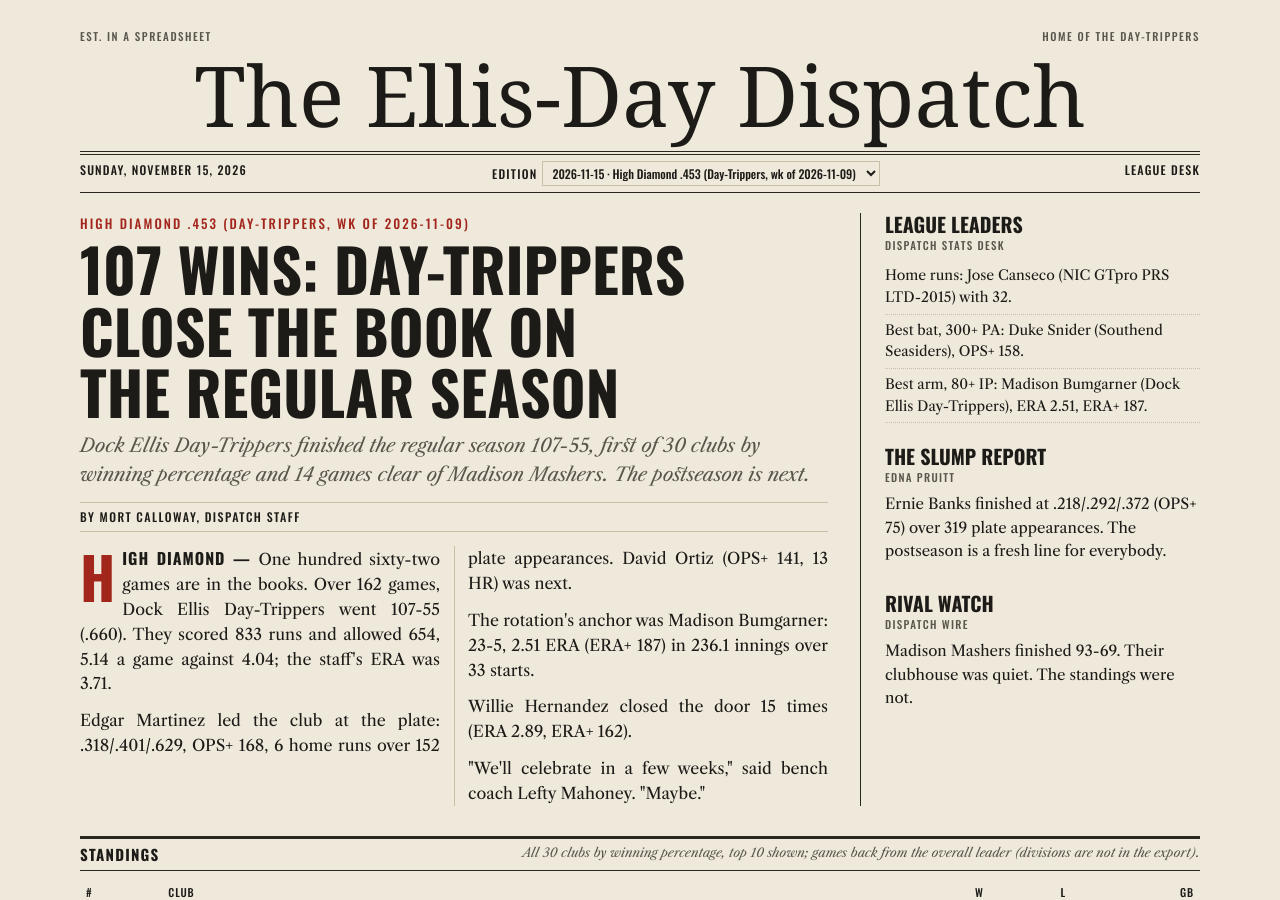
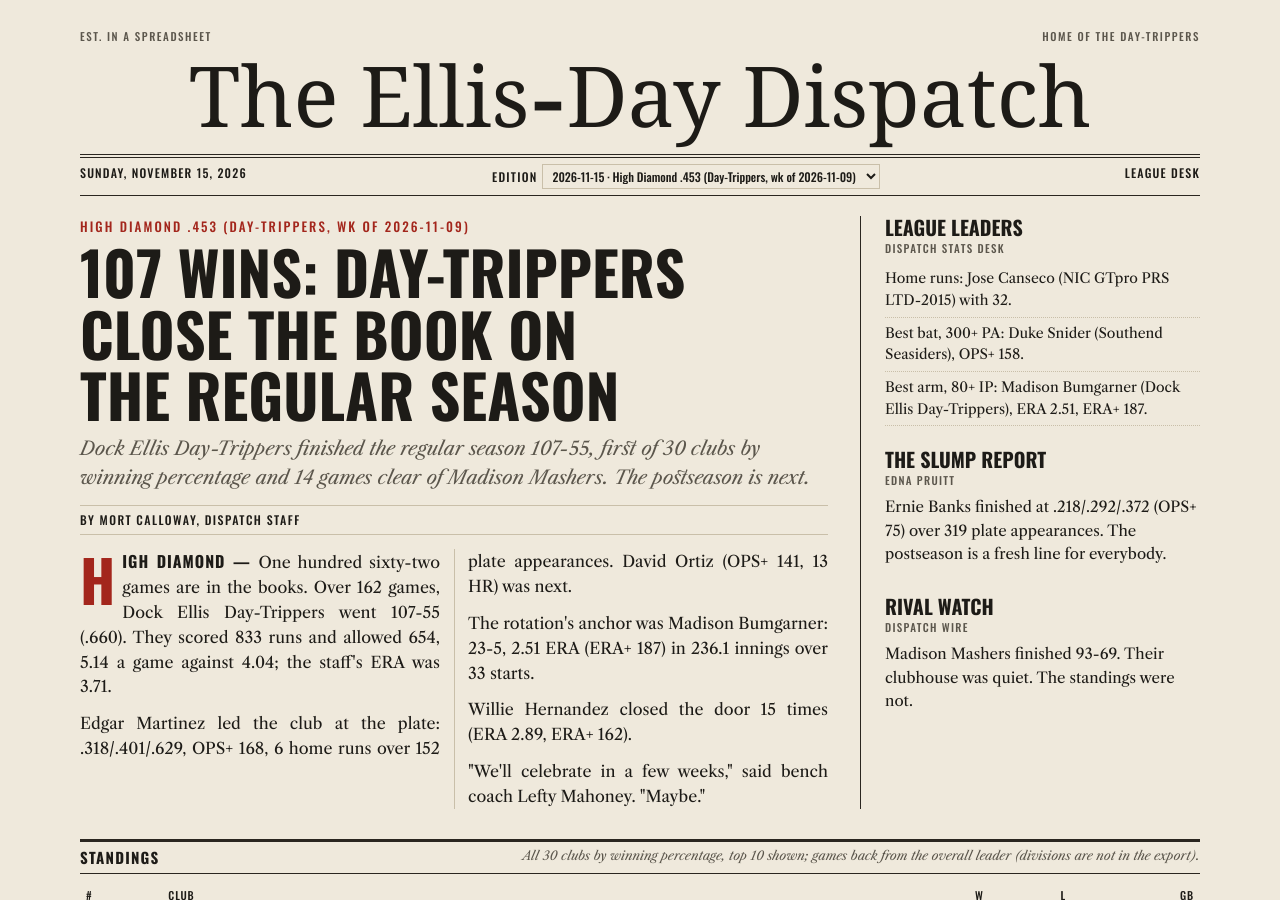
Before and after one commit to Heathd0g/Heathd0g.github.io, a Jekyll site: the page ootp/dispatch/index.html, which Jekyll copies as it is, in a window 1280 px wide and 900 px high. Built offline with Jekyll 4.4.1, drawn with Linux system fonts in a browser that asks for light colours; some web fonts are replaced.

Commit message:
Dispatch masthead: plain hyphen in Ellis-Day (HG)

```diff
--- a/ootp/dispatch/index.html
+++ b/ootp/dispatch/index.html
@@ -69,7 +69,7 @@ td.hot { color: var(--red); font-weight: 600; }
 <div class="sheet">
   <header class="mast">
     <div class="ears"><span>Est. in a spreadsheet</span><span id="earR">Home of the Day-Trippers</span></div>
-    <h1>The Ellis-Day Dispatch</h1>
+    <h1>The Ellis<span style="font-family:var(--f-body, Georgia, serif);font-weight:700">-</span>Day Dispatch</h1>
   </header>
   <div class="strip">
     <span id="edDate">Edition</span>
```
